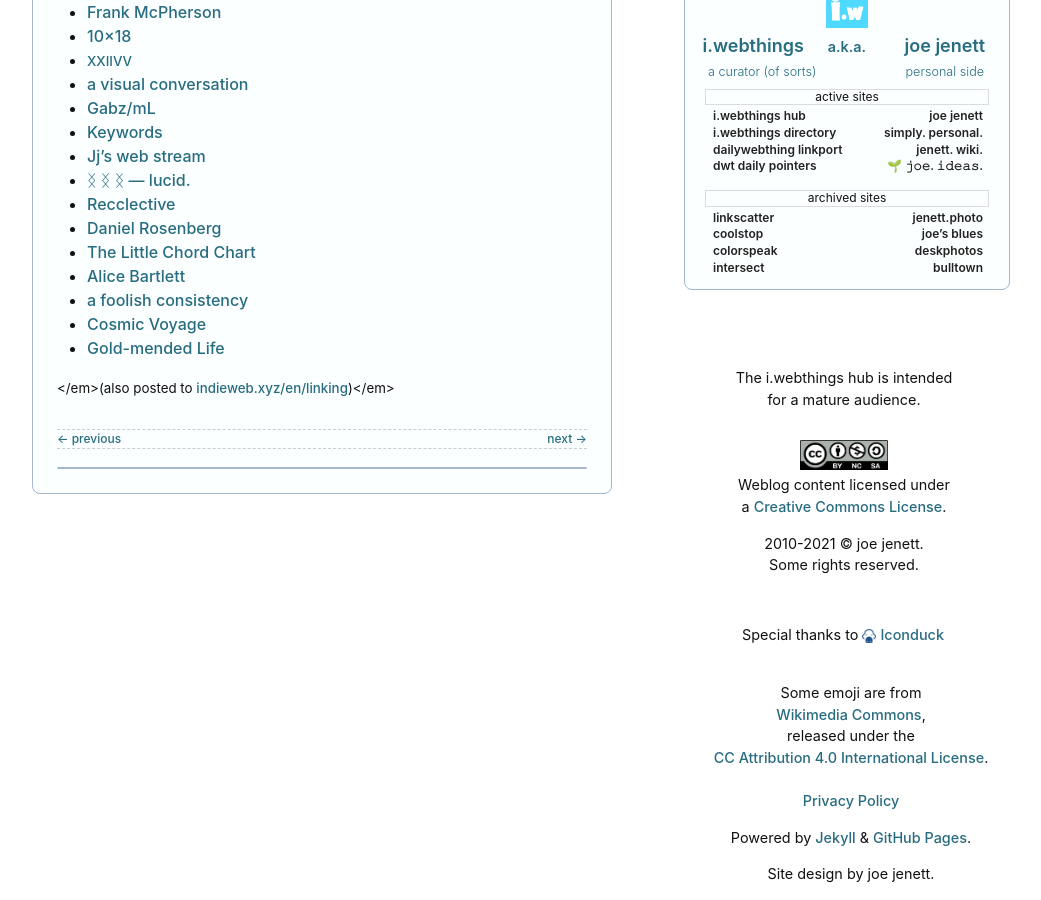
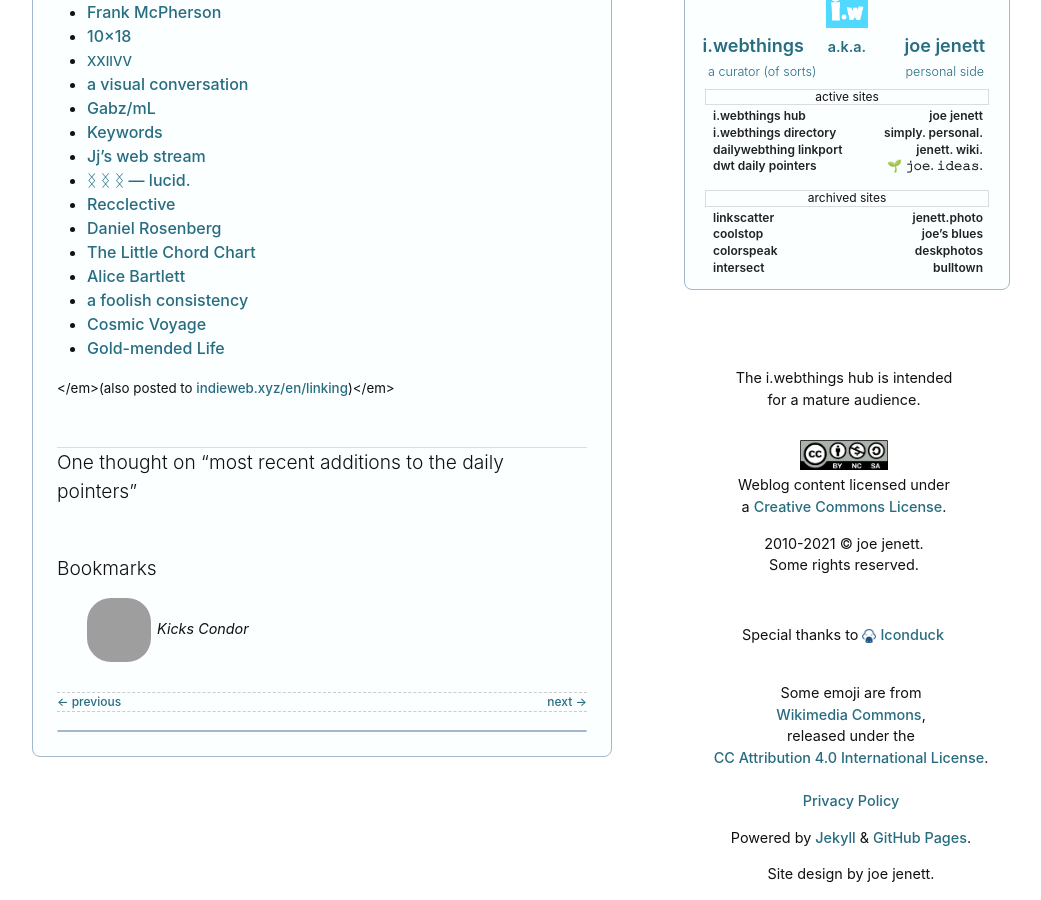
Before and after one commit to joejenett/i.webthings, a Jekyll site: the page built from _posts/2019-05-12-most-recent-additions-to-the-daily-pointers.md, in a window 1280 px wide and 900 px high, scrolled down 703 px. Shown: the whole window, without its empty margins (108-1149 px from the left). Built offline with Jekyll 4.4.1, drawn with Linux system fonts in a browser that asks for light colours; comment, search, counter and statistics services are not loaded; grey boxes are pictures that could not be loaded.

Commit message:
Update 2019-05-12-most-recent-additions-to-the-daily-pointers.md

```diff
--- a/_posts/2019-05-12-most-recent-additions-to-the-daily-pointers.md
+++ b/_posts/2019-05-12-most-recent-additions-to-the-daily-pointers.md
@@ -50,4 +50,13 @@ kind:
 
 <small></em>(also posted to <a class="u-syndication" href="https://indieweb.xyz/en/linking">indieweb.xyz/en/linking</a>)</em></small>
 
-[](https://fed.brid.gy/)
+<h2 id="comments-title">One thought on “<span>most recent additions to the daily pointers</span>”		</h2>
+
+
+<ol class="commentlist">
+</ol>
+<div class="bookmarks">
+<h3>Bookmarks</h3>
+<ul class="mention-list linkback-bookmark"><li class="webmention even thread-even depth-1 linkback-bookmark-single u-bookmark h-cite h-entry p-comment comment" id="comment-127">
+<span class="p-author h-card"><a class="u-url" title="Kicks Condor bookmarked this note on kickscondor.com." href="https://www.kickscondor.com/"><img alt="" src="https://secure.gravatar.com/avatar/?s=64&amp;d=identicon&amp;r=pg" srcset="https://secure.gravatar.com/avatar/?s=128&amp;d=identicon&amp;r=pg 2x" class="avatar avatar-64 photo avatar-default u-photo" itemprop="image" loading="lazy" width="64" height="64"></a><span class="hide-name p-name">Kicks Condor</span></span><a class="u-url" href="https://www.kickscondor.com/raw-links-from-joe"></a>
+</li></ul></div>
```
